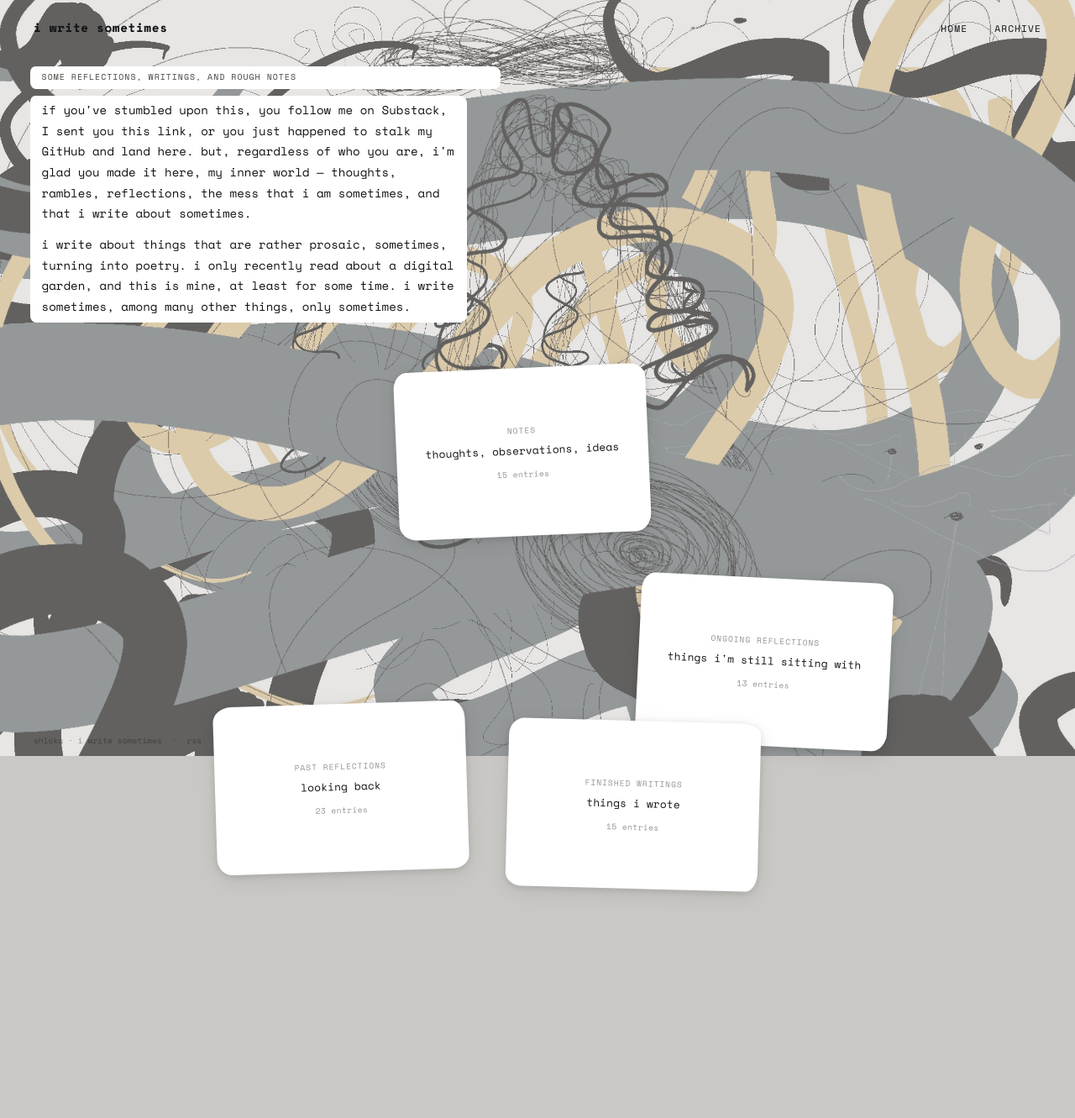
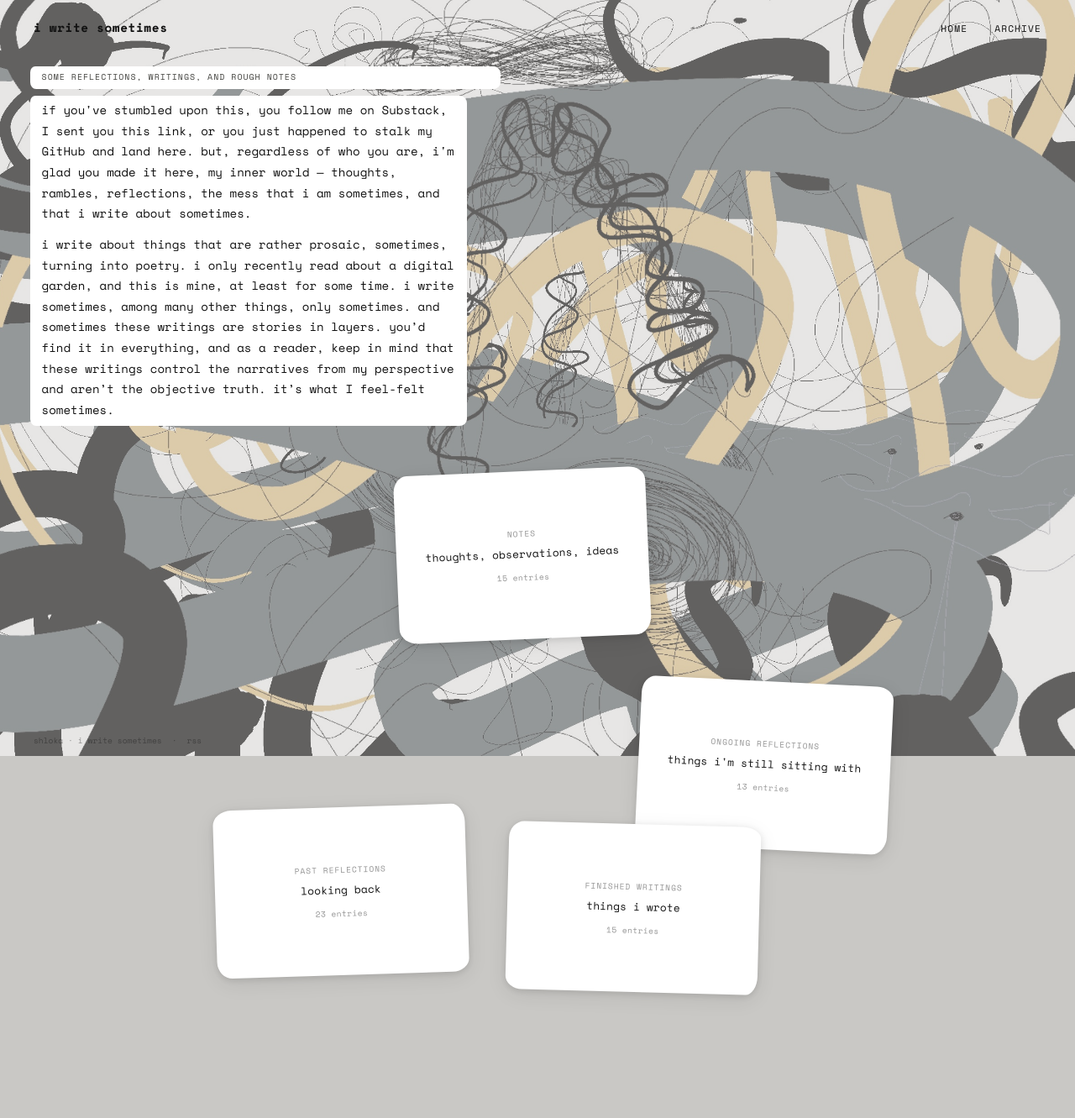
Before and after one commit to shlokamohanty/i-write-sometimes, a Jekyll site: the page built from index.md, in a window 1280 px wide. Shown: the whole page at 84% size. Built offline with Jekyll 4.4.1, drawn with Linux system fonts in a browser that asks for light colours; some web fonts are replaced; before the commit the page ends 1208 px from its top, so only the background shows below that.

Commit message:
Enhance introduction with narrative reflections
Expanded the introduction paragraph to include reflections on storytelling and perspective.

```diff
--- a/_layouts/corkboard.html
+++ b/_layouts/corkboard.html
@@ -512,7 +512,7 @@
       <div class="intro-note subtitle-note">some reflections, writings, and rough notes</div>
       <div class="intro-note body-note">
         <p>if you've stumbled upon this, you follow me on Substack, I sent you this link, or you just happened to stalk my GitHub and land here. but, regardless of who you are, i'm glad you made it here, my inner world — thoughts, rambles, reflections, the mess that i am sometimes, and that i write about sometimes.</p>
-        <p>i write about things that are rather prosaic, sometimes, turning into poetry. i only recently read about a digital garden, and this is mine, at least for some time. i write sometimes, among many other things, only sometimes.</p>
+        <p>i write about things that are rather prosaic, sometimes, turning into poetry. i only recently read about a digital garden, and this is mine, at least for some time. i write sometimes, among many other things, only sometimes. and sometimes these writings are stories in layers. you’d find it in everything, and as a reader, keep in mind that these writings control the narratives from my perspective and aren’t the objective truth. it’s what I feel-felt sometimes. </p>
       </div>
     </div>
 
```
